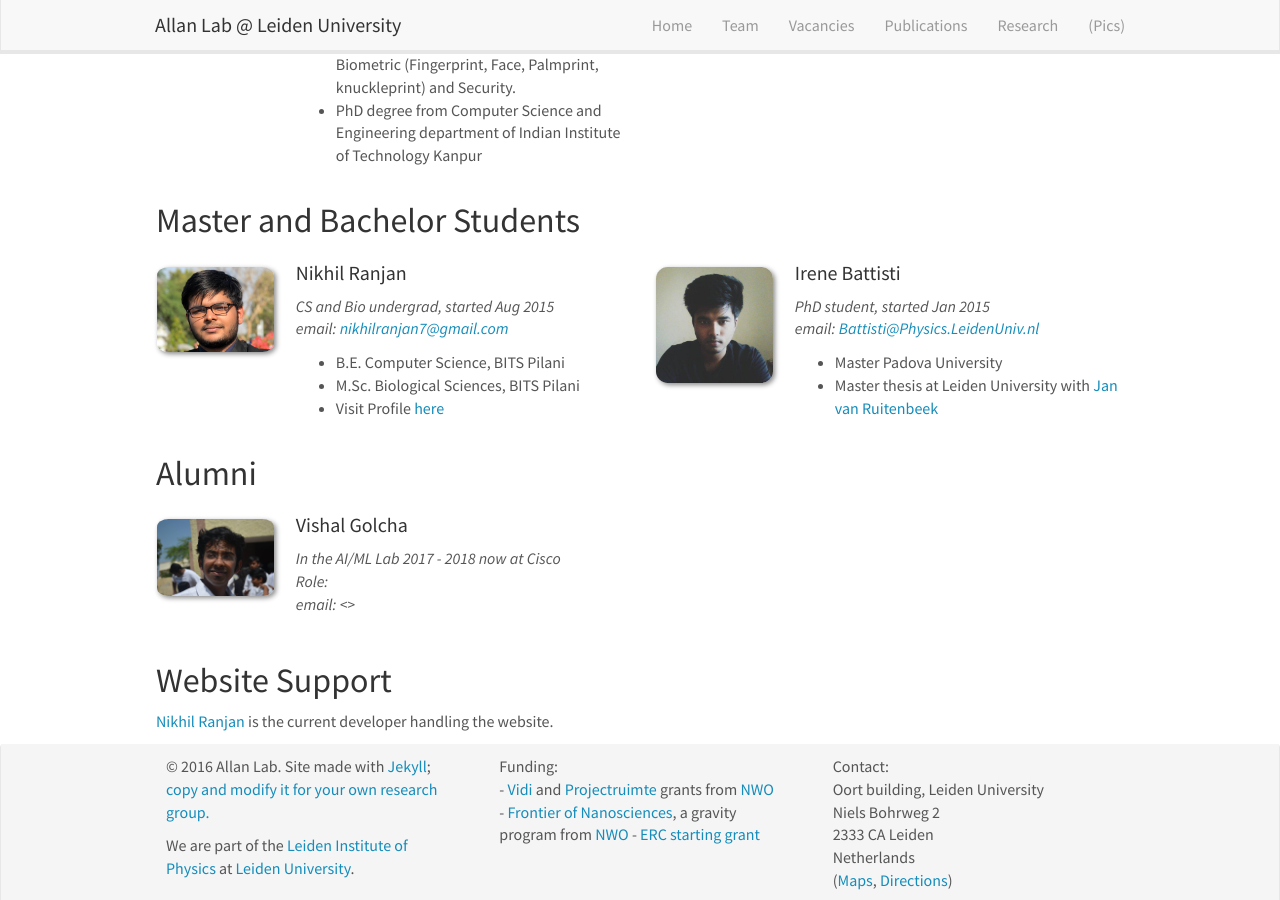
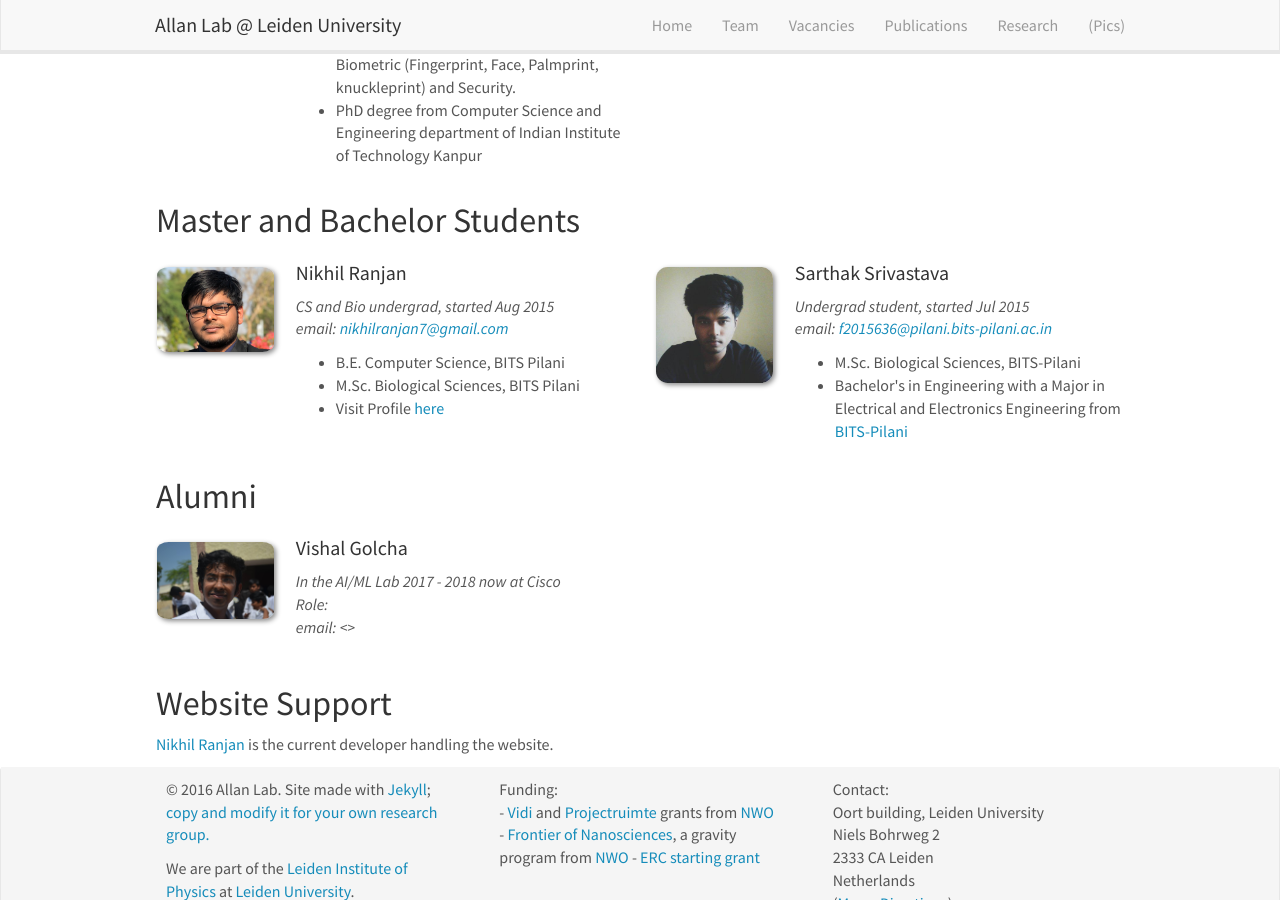
Before and after one commit to aiml-lab/aiml-lab.github.io, a Jekyll site: the page built from _pages/team.md, in a window 1280 px wide and 900 px high, scrolled down 460 px. Built offline with Jekyll 4.4.1, drawn with Linux system fonts in a browser that asks for light colours; nearby versions of some CDN libraries.

Commit message:
Update students.yml

```diff
--- a/_data/students.yml
+++ b/_data/students.yml
@@ -8,13 +8,13 @@
   education3: Visit Profile <a href="http://nikhilranjan7.github.io">here</a>
 
 
-- name: Irene Battisti
+- name: Sarthak Srivastava
   photo: Sarthak.jpeg
-  info: PhD student, started Jan 2015
-  email: Battisti@Physics.LeidenUniv.nl
+  info: Undergrad student, started Jul 2015
+  email: f2015636@pilani.bits-pilani.ac.in
   number_educ: 2
-  education1: Master Padova University
-  education2: Master thesis at Leiden University with <a href="https://www.physics.leidenuniv.nl/vanruitenbeek">Jan van Ruitenbeek</a>
+  education1: M.Sc. Biological Sciences, BITS-Pilani
+  education2: Bachelor's in Engineering with a Major in Electrical and Electronics Engineering from <a href="https://www.bits-pilani.ac.in/">BITS-Pilani</a>
 
 #- name:
 #  photo: rock.jpg
```
